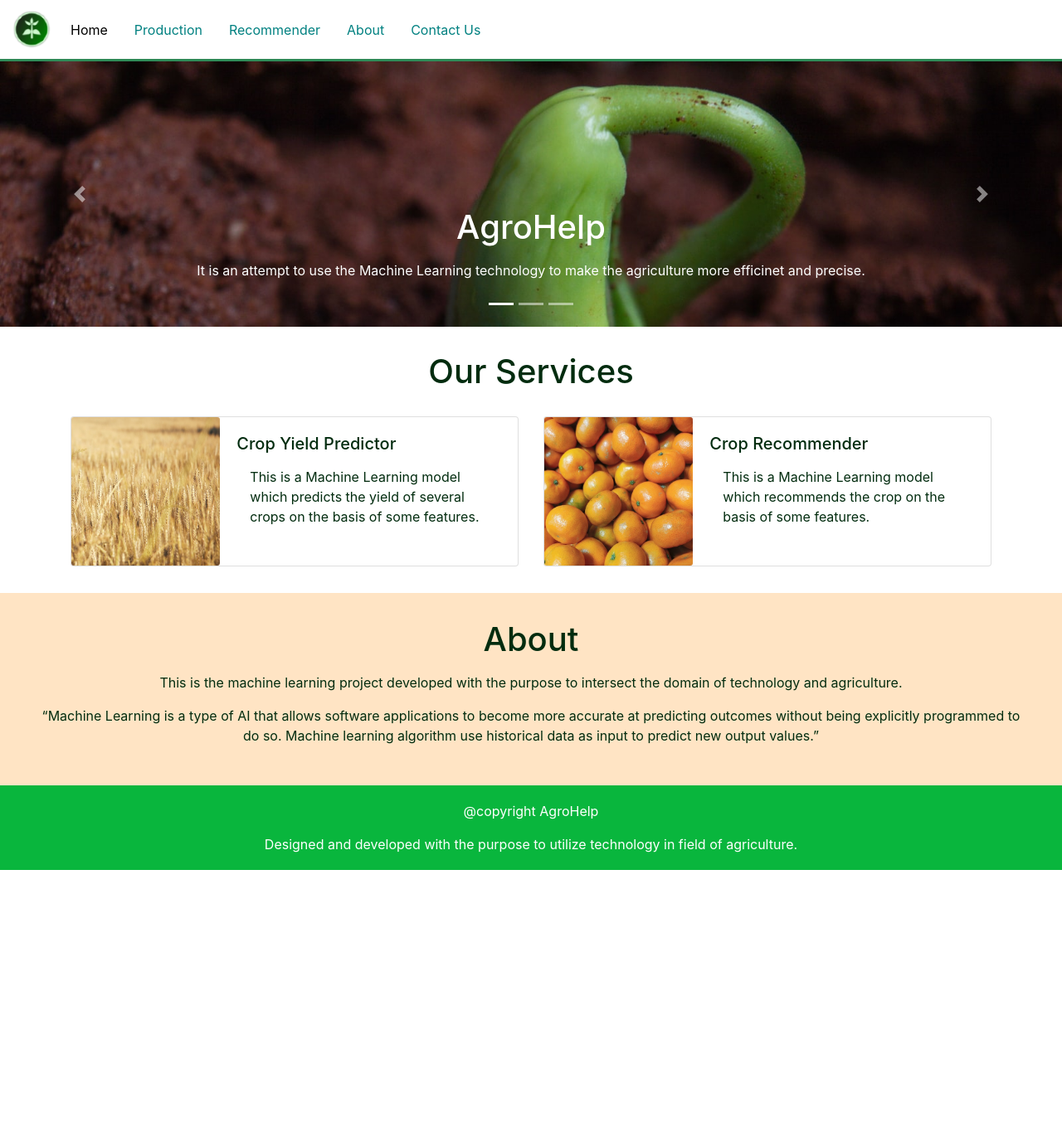
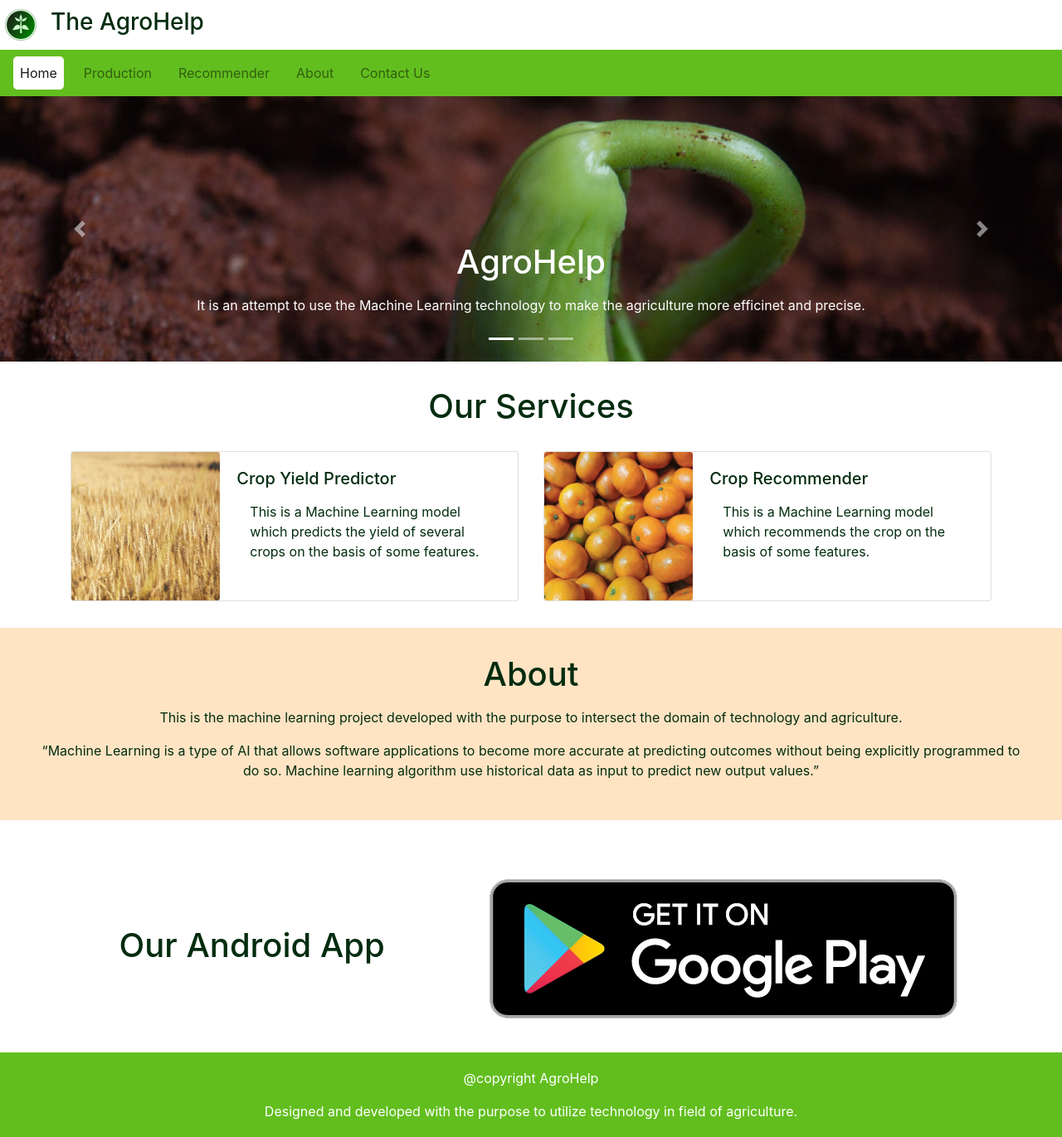
Before and after one commit to shubham-yadav-git/AgroHelp, a Flask app: page / in a window 1280 px wide. Shown: the whole page at 83% size. Before the commit the page ends 1049 px from the top, so only its background shows below. Run offline with Flask 2, Linux system fonts and the light colour scheme; parts of the project's set-up code (start-up, migrations or seed data) failed here and were passed over; some libraries are stand-ins or nearby versions.

Commit message:
Improved

```diff
--- a/app.py
+++ b/app.py
@@ -4,8 +4,6 @@ import numpy as np
 import requests
 
 app = Flask(__name__)
-
-
 # Predictor code
 
 model = load("cpp27.joblib")
--- /dev/null
+++ b/tempCodeRunnerFile.py
@@ -0,0 +1,2 @@
+app.add_url_rule('/favicon.ico',
+#                  redirect_to=url_for('static', filename='favicon.ico'))
--- a/templates/index.html
+++ b/templates/index.html
@@ -130,4 +130,10 @@ use historical data as input to predict new output values.”
   </p>
 </div>
 
+<div class="container">
+  <p><h1>Our Android App</h1></p>
+  <a href="https://play.google.com/store/apps/details?id=com.sky.cpp"><img class="img-fluid"src="{{ url_for('static', filename='recommender/abage.png') }}"></a>
+
+</div>
+
 {% endblock %}
--- a/templates/layout.html
+++ b/templates/layout.html
@@ -11,31 +11,36 @@
 
 
     <!-- <link href="https://cdn.jsdelivr.net/npm/bootstrap@5.0.0-beta3/dist/css/bootstrap.min.css" rel="stylesheet" integrity="sha384-eOJMYsd53ii+scO/bJGFsiCZc+5NDVN2yr8+0RDqr0Ql0h+rP48ckxlpbzKgwra6" crossorigin="anonymous"> -->
+    <!-- <link rel="shortcut icon" href="/favicon.ico" type="image/x-icon">
+    <link rel="icon" href="/favicon.ico" type="image/x-icon"> -->
 
+    <link rel="shortcut icon" href="{{ url_for('static', filename='favicon.ico') }}">
 
     <title>{{title}}</title>
 
     <style>
 
        .navbar{
-            background-color: transparent;
-            z-index: 10;
-            border-bottom:solid seagreen;
-
-            color: teal;
-
+            background-color: #62BE1E;
        }
 
        .nav-link{
-           color: teal;
+           color: white;
+           display:inline;
            margin-right: 1rem;
        }
        .nav-link:hover{
-           color: goldenrod;
+           color: #000;
+           background-color: white;
+           border-radius: 5px;
        }
+
 
        .active{
            color: black;
+           display: inline;
+           background-color: white;
+           border-radius: 5px;
        }
 
         footer {
@@ -47,8 +52,8 @@
             text-align: center;
             padding: 3px;
             display: flex-box;
-            background-color: rgba(12, 236, 23, 0);
-            color: black;
+            background-color:#62BE1E;
+            color: white;
         }
 
         h1 {
@@ -64,14 +69,14 @@
             background: none;
             border: none;
             cursor: pointer;
-            border-bottom: 2px solid green;
+            border-bottom: 2px solid#62BE1E;
         }
 
         .form-group input {
             background: none;
             border: none;
             cursor: pointer;
-            border-bottom: 2px solid green;
+            border-bottom: 2px solid #62BE1E;
             ;
         }
 
@@ -79,21 +84,39 @@
             margin: 0 5px;
         }
 
-        footer{
-            background-color: #09b63d;
-            color: white;
-            text-decoration: none;
-        }
+
+        .top{
+            /* background-color: grey; */
+            padding: 5px;
+            display: flex;
+            flex-flow: initial;
+
+         }
+
+         #loading {
+             position: fixed;
+             background: #fff url("{{ url_for('static', filename='recommender/loader.gif') }}") no-repeat center;
+             width: 100%;
+             height: 100vh;
+             z-index: 999999;
+         }
+
     </style>
 
 <script type="text/JavaScript" src="{{ url_for('static', filename='scripts/script.js') }}"></script>
 
 </head>
 
-<body>
+<body onload="myfunction()">
 
-<nav class="navbar sticky-top navbar-expand-lg">
-    <a class="navbar-brand" href="/"><img src="{{url_for('static', filename='logo.png')}}" ></a>
+  <div id="loading"> </div>
+  <div class="nav top navbar-expand-lg">
+
+    <a class="navbar-brand" href="/"><img style="width: 40px; height: 40px;" src="{{url_for('static', filename='cpplogo.png')}}" ></a>
+    <h3 class="" style="padding-top: 5px;" >The AgroHelp</h3>
+  </div>
+
+<nav class="navbar navbar-light sticky-top navbar-expand-lg">
     <button class="navbar-toggler" type="button" data-toggle="collapse" data-target="#navbarNavAltMarkup" aria-controls="navbarNavAltMarkup" aria-expanded="false" aria-label="Toggle navigation">
         <span class="navbar-toggler-icon"></span>
     </button>
@@ -108,7 +131,6 @@
     </div>
 </nav>
 
-
  {% block content %}
  {% endblock %}
 
@@ -121,6 +143,12 @@
 <script src="https://code.jquery.com/jquery-3.5.1.slim.min.js" integrity="sha384-DfXdz2htPH0lsSSs5nCTpuj/zy4C+OGpamoFVy38MVBnE+IbbVYUew+OrCXaRkfj" crossorigin="anonymous"></script>
 <script src="https://cdn.jsdelivr.net/npm/popper.js@1.16.0/dist/umd/popper.min.js" integrity="sha384-Q6E9RHvbIyZFJoft+2mJbHaEWldlvI9IOYy5n3zV9zzTtmI3UksdQRVvoxMfooAo" crossorigin="anonymous"></script>
 <script src="https://stackpath.bootstrapcdn.com/bootstrap/4.5.0/js/bootstrap.min.js" integrity="sha384-OgVRvuATP1z7JjHLkuOU7Xw704+h835Lr+6QL9UvYjZE3Ipu6Tp75j7Bh/kR0JKI" crossorigin="anonymous"></script>
+<script>
+    preloader=document.getElementById("loading");
+    function myfunction(){
+        preloader.style.display='none';
+    }
+</script>
 </body>
 <footer>
     <p>@copyright AgroHelp</p>
```
Also changed, not shown: templates/production.html (+7 -4 lines), templates/recommender.html (+6 -3 lines), favicon.ico (added), static/favicon.ico (added), static/recommender/abage.png (added), static/recommender/loader.gif (added).
